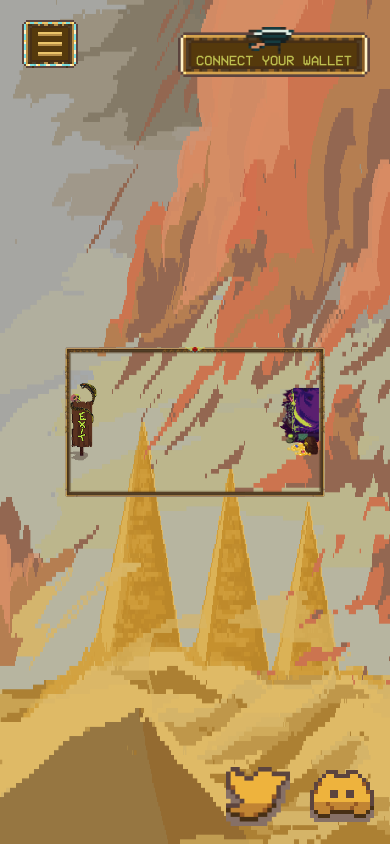
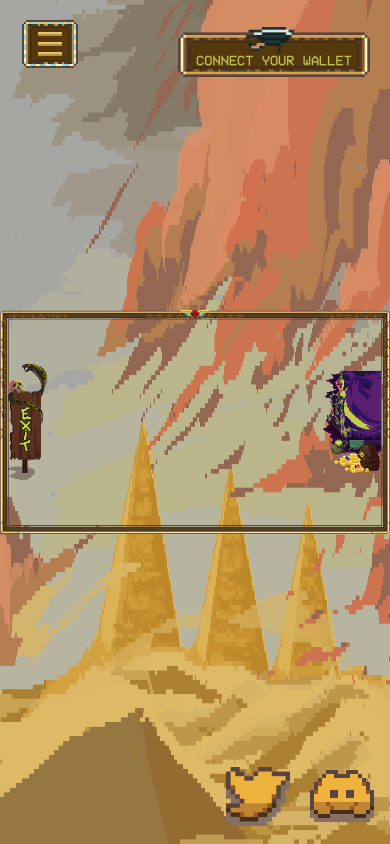
Before and after one commit to whitedragon10293/React_tomoffortune, a React (Create React App) app: page /mummycity in a window 390 px wide. Built offline with nearby package versions, Linux system fonts and the light colour scheme.

Commit message:
Update mobile reponsive on MummyCity page

```diff
--- a/src/pages/MummyCity/index.tsx
+++ b/src/pages/MummyCity/index.tsx
@@ -19,7 +19,7 @@ const MummyCity = () => {
         className="absolute top-0 left-0 w-full h-full"
       ></img>
       <div className="container">
-        <div className="w-2/3 m-auto relative">
+        <div className="w-full lg:w-2/3 m-auto relative">
           <img src={MapImage} alt="map" className="w-full h-full" />
           <ImageButton
             normal={ExitBtn}
```
